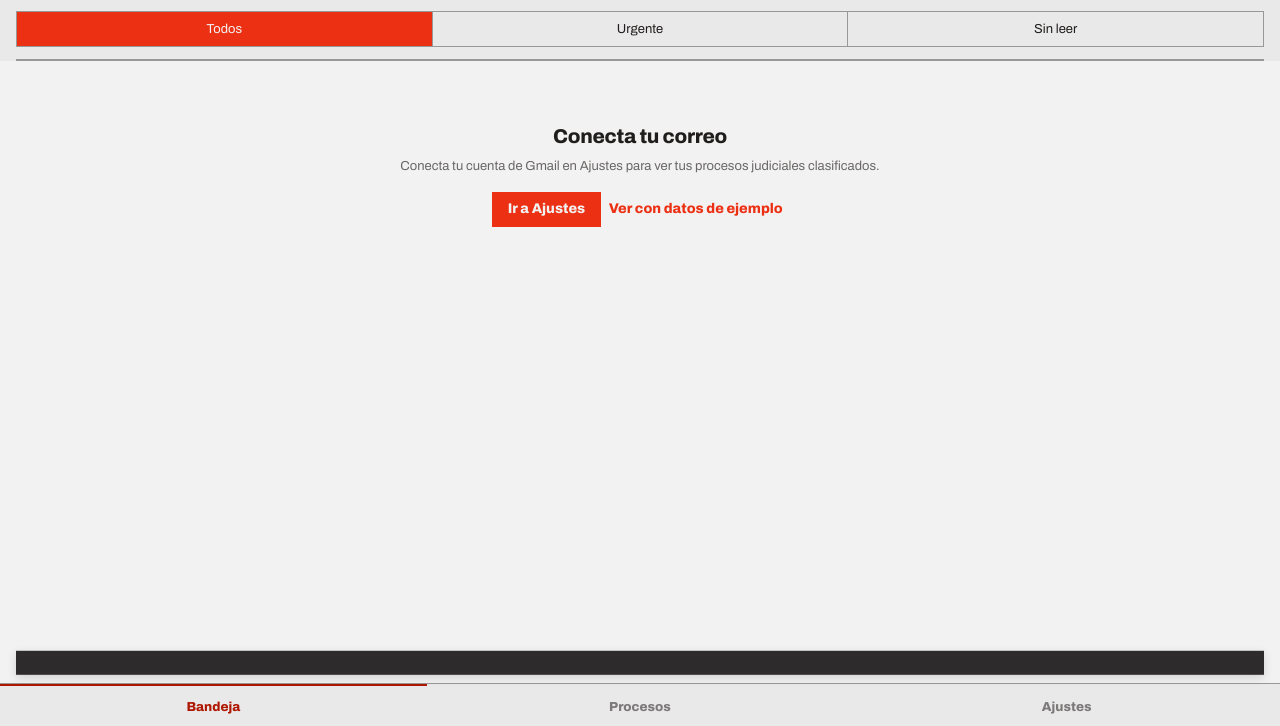
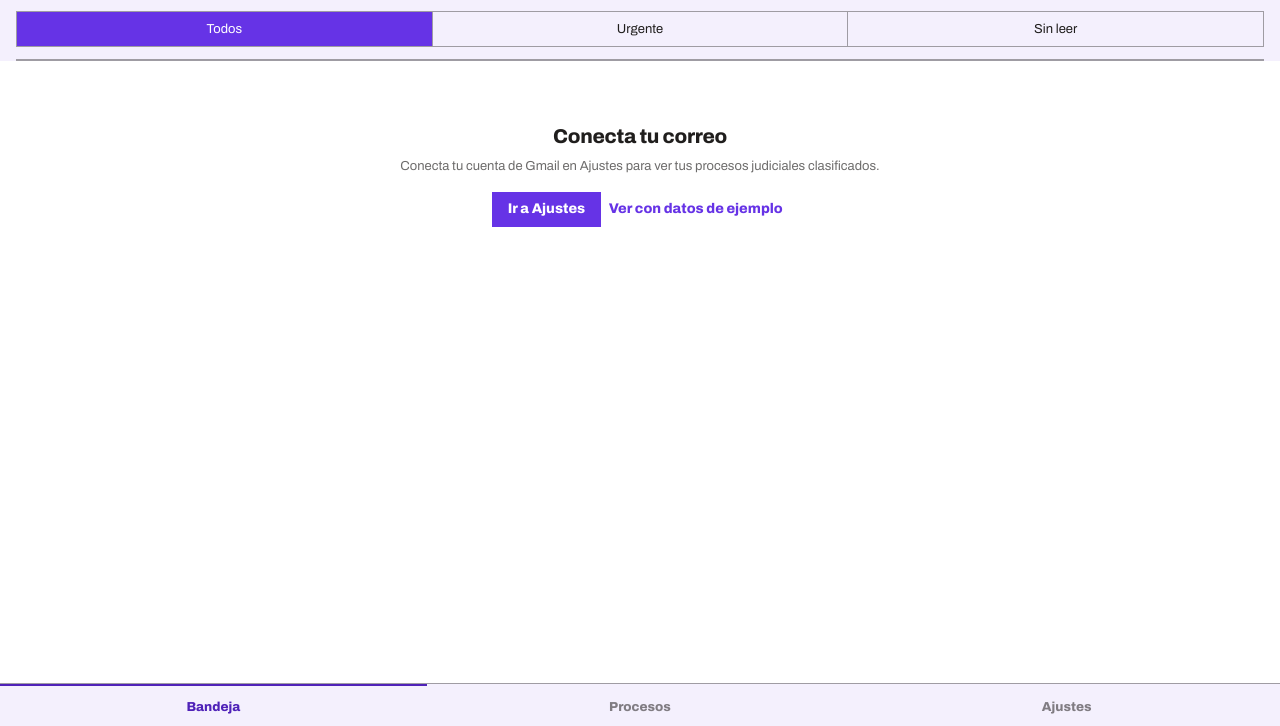
Before and after one commit to saarevalo-wq/crediorbe, a plain HTML site: page index.html in a window 1280 px wide. Shown: the part 74-800 px from the top of the page. Drawn offline with Linux system fonts and the light colour scheme.

Commit message:
Rebrand to Galgo palette: white bg, purple accent, white G icon
Replaces the orange Modernist accent with Galgo's violet, keeps the
light background, and fixes a toast visibility bug found along the way
(it wasn't fully hiding on short viewports).

```diff
--- a/css/app.css
+++ b/css/app.css
@@ -227,7 +227,8 @@ body {
   background: var(--color-neutral-900); color: #fff;
   padding: var(--space-3); font-size: 13px;
   box-shadow: var(--shadow-md);
-  transform: translateY(120%); transition: transform 0.25s ease;
+  transform: translateY(16px); opacity: 0; visibility: hidden;
+  transition: transform 0.25s ease, opacity 0.25s ease, visibility 0.25s;
   z-index: 50;
 }
-#toast.show { transform: translateY(0); }
+#toast.show { transform: translateY(0); opacity: 1; visibility: visible; }
--- a/css/modernist-styles.css
+++ b/css/modernist-styles.css
@@ -2,12 +2,13 @@
 @import url('https://fonts.googleapis.com/css2?family=Archivo:wght@400;600;800&display=swap');
 
 :root {
-  --color-bg: #f3f2f2;
-  --color-surface: #eae9e9;
+  /* "Galgo" palette — white ground, violet accent (was orange), dark ink. */
+  --color-bg: #ffffff;
+  --color-surface: #f4f0fd;
   --color-text: #201e1d;
-  --color-accent: #ec3013;
-  --color-accent-2: #e15b47;
-  --color-divider: color-mix(in srgb, #201e1d 40%, transparent);
+  --color-accent: #6633e6;
+  --color-accent-2: #7c4dff;
+  --color-divider: color-mix(in srgb, var(--color-text) 40%, transparent);
 
   /* Tonal ramps — generated in OKLCH on one shared lightness scale, so the
      same step of any role matches the others in visual value. */
@@ -21,25 +22,25 @@
   --color-neutral-800: #444141;
   --color-neutral-900: #2d2b2b;
 
-  --color-accent-100: #fff2ef;
-  --color-accent-200: #ffe0d9;
-  --color-accent-300: #ffc4b8;
-  --color-accent-400: #ff9783;
-  --color-accent-500: #ff563c;
-  --color-accent-600: #dd2b0f;
-  --color-accent-700: #ae1800;
-  --color-accent-800: #7c1405;
-  --color-accent-900: #4d170e;
+  --color-accent-100: #f5f0ff;
+  --color-accent-200: #e6d9ff;
+  --color-accent-300: #d1b8ff;
+  --color-accent-400: #b088ff;
+  --color-accent-500: #8c5cf6;
+  --color-accent-600: #6633e6;
+  --color-accent-700: #4f22b8;
+  --color-accent-800: #3a1888;
+  --color-accent-900: #241052;
 
-  --color-accent-2-100: #fff2ef;
-  --color-accent-2-200: #ffe0da;
-  --color-accent-2-300: #ffc4b9;
-  --color-accent-2-400: #ff9784;
-  --color-accent-2-500: #ef6853;
-  --color-accent-2-600: #c94b39;
-  --color-accent-2-700: #9e3526;
-  --color-accent-2-800: #71261b;
-  --color-accent-2-900: #471d16;
+  --color-accent-2-100: #f3f0ff;
+  --color-accent-2-200: #e0d6ff;
+  --color-accent-2-300: #c4b3ff;
+  --color-accent-2-400: #a183ff;
+  --color-accent-2-500: #7c52f0;
+  --color-accent-2-600: #5f36c9;
+  --color-accent-2-700: #48279e;
+  --color-accent-2-800: #331b6e;
+  --color-accent-2-900: #1f1042;
 
   --font-heading: "Archivo", system-ui, sans-serif;
   --font-heading-weight: 800;
--- a/index.html
+++ b/index.html
@@ -6,7 +6,7 @@
 <title>Crediorbe</title>
 
 <link rel="manifest" href="manifest.webmanifest">
-<meta name="theme-color" content="#f3f2f2">
+<meta name="theme-color" content="#ffffff">
 
 <!-- iOS "Add to Home Screen" support -->
 <meta name="apple-mobile-web-app-capable" content="yes">
```
Also changed, not shown: icons/apple-touch-icon.png, icons/icon-192.png, icons/icon-512.png, icons/icon-maskable-512.png, manifest.webmanifest.
